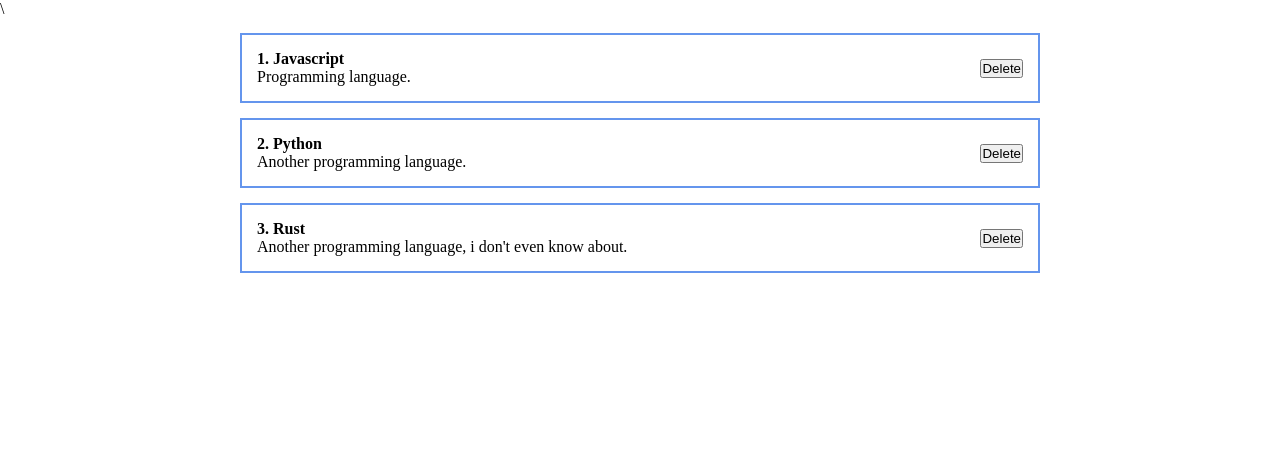
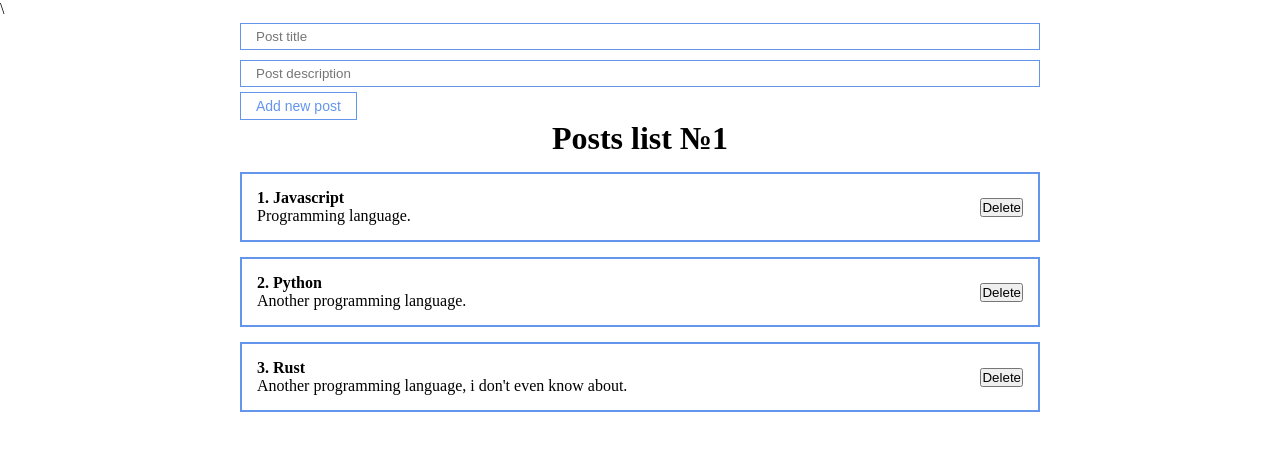
Before and after one commit to SonOfSteveJobs/React-Posts-App, a React (Create React App) app: page / in a window 1280 px wide. Shown: the top 450 px of the page. Built offline with nearby package versions, Linux system fonts and the light colour scheme.

Commit message:
Commit via webstorm git

```diff
--- a/src/App.js
+++ b/src/App.js
@@ -1,19 +1,56 @@
-import React, {useState} from 'react';
+import React, {useRef, useState} from 'react';
 import './styles/App.css';
 import PostItem from './components/PostItem';
+import PostList from './components/Postlist';
+import MyButton from './components/UI/button/MyButton';
+import MyInput from './components/UI/input/MyInput';
 
 function App() {
     const [posts, setPosts] = useState([
         {id: 1, title: 'Javascript', body: 'Programming language.'},
         {id: 2, title: 'Python', body: 'Another programming language.'},
         {id: 3, title: 'Rust', body: 'Another programming language, i don\'t even know about.'},
-    ])
+    ]);
+
+    const [inputTitle, setInputTitle] = useState('');
+
+    const [inputBody, setInputBody] = useState('');
+
+    // const bodyInputRef = useRef(); неуправляемый компоненет
+
+    const addNewPost = (e) => {
+        e.preventDefault();
+        const newPost = {
+            id: Date.now(),
+            title: inputTitle,
+            body: inputBody,
+        }
+
+        setPosts([...posts, newPost]);
+        setInputBody('');
+        setInputTitle('');
+    }
 
     return (
         <div className="App">
-            {
-                posts.map((post) => <PostItem post={post} key={post.id}/>)
-            }
+            <form>
+                <MyInput
+                    value={inputTitle}
+                    onChange={(e) => setInputTitle(e.target.value)}
+                    type="text"
+                    placeholder="Post title"/>
+                <MyInput
+                    value={inputBody}
+                    onChange={(e) => setInputBody(e.target.value)}
+                    type="text"
+                    placeholder="Post description"/>
+                {/*<MyInput
+                    ref={bodyInputRef}
+                    type="text"
+                    placeholder="Post description"/> неуправляемый компонент( не рекомендуется )*/}
+                <MyButton onClick={addNewPost}>Add new post</MyButton>
+            </form>
+            <PostList posts={posts} title={'Posts list №1'}></PostList>
         </div>
     );
 }
--- a/src/components/PostItem.jsx
+++ b/src/components/PostItem.jsx
@@ -1,11 +1,11 @@
 import React from 'react';
 
 const PostItem = (props) => {
-    const { id, title, body } = props.post;
+    const {title, body} = props.post;
     return (
         <div className="post">
             <div className="post__content">
-                <strong>{id}. {title}</strong>
+                <strong>{props.number}. {title}</strong>
                 <div>
                     {body}
                 </div>
--- /dev/null
+++ b/src/components/Postlist.jsx
@@ -0,0 +1,13 @@
+import React from 'react';
+import PostItem from './PostItem';
+
+const Postlist = ({posts, title}) => {
+    return (
+        <div>
+            <h1 style={{textAlign: 'center'}}>{title}</h1>
+            {posts.map((post, index) => <PostItem number={index + 1} post={post} key={post.id}/>)}
+        </div>
+    );
+};
+
+export default Postlist;
--- /dev/null
+++ b/src/components/UI/button/MyButton.jsx
@@ -0,0 +1,12 @@
+import React from 'react';
+import classes from './MyButton.module.css';
+
+const MyButton = ({children, ...props}) => {
+    return (
+        <button {...props} className={classes.myBtn}>
+            {children}
+        </button>
+    );
+};
+
+export default MyButton;
--- /dev/null
+++ b/src/components/UI/button/MyButton.module.css
@@ -0,0 +1,8 @@
+.myBtn {
+    padding: 5px 15px;
+    color: cornflowerblue;
+    font-size: 14px;
+    background: transparent;
+    border: 1px solid cornflowerblue;
+    cursor: pointer;
+}
--- /dev/null
+++ b/src/components/UI/input/MyInput.jsx
@@ -0,0 +1,16 @@
+import React from 'react';
+import classes from './MyInput.module.css';
+
+/*const MyInput = React.forwardRef((props, ref) => {
+    return (
+        <input ref={ref} className={classes.myInput} {...props}/>
+    );
+}); неуправляемый компонент*/
+
+const MyInput = (props) => {
+    return (
+        <input className={classes.myInput} {...props}/>
+    );
+};
+
+export default MyInput;
--- /dev/null
+++ b/src/components/UI/input/MyInput.module.css
@@ -0,0 +1,6 @@
+.myInput {
+    width: 100%;
+    padding: 5px 15px;
+    margin: 5px 0;
+    border: 1px solid cornflowerblue;
+}
```
